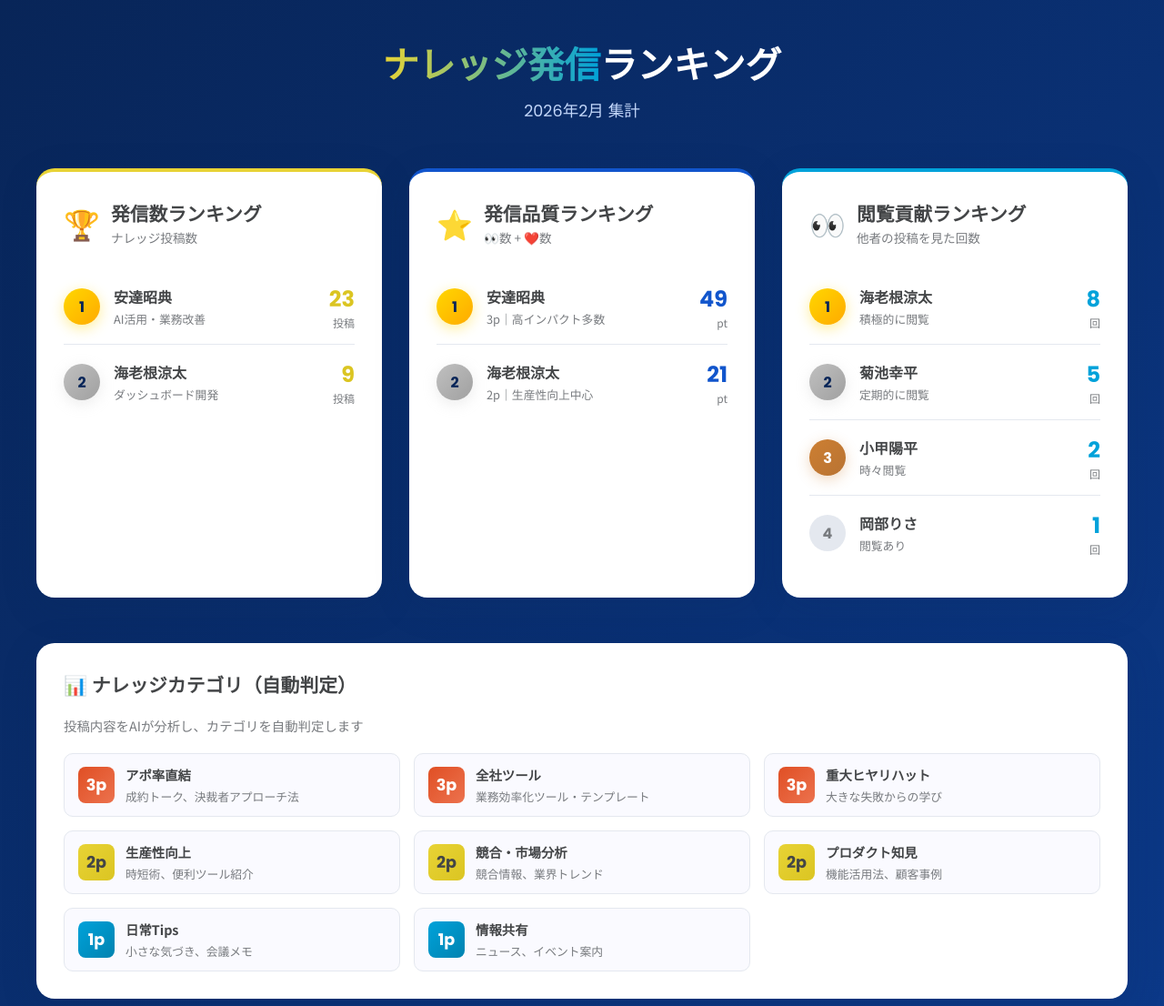
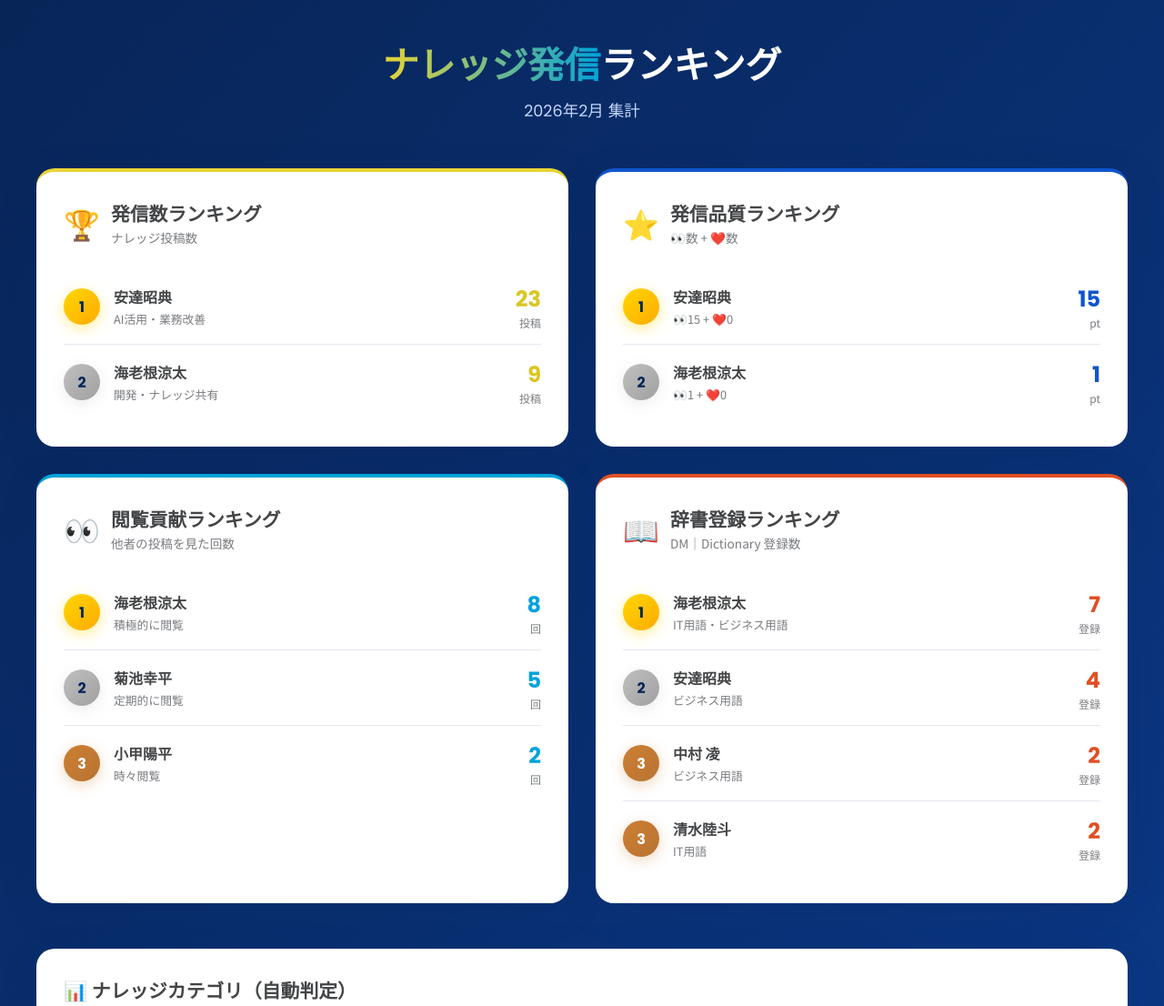
Before and after one commit to ebidigi/knowledge-ranking, a plain HTML site: page index.html in a window 1280 px wide. Shown: the top 1106 px of the page at 91% size. Drawn offline with Linux system fonts and the light colour scheme.

Commit message:
feat: 辞書登録数をランキングDBに追加、HTMLを最新データで更新
- ランキングDBに「辞書登録数」フィールドを追加
- DM｜Dictionaryからのデータを反映
- 辞書登録ランキングで同率3位を正しく表示
- フッターにDM｜Dictionaryリンクを追加

Co-Authored-By: Claude Opus 4.5 <noreply@anthropic.com>

```diff
--- a/index.html
+++ b/index.html
@@ -109,7 +109,7 @@
 
         .rankings-grid {
             display: grid;
-            grid-template-columns: repeat(auto-fit, minmax(350px, 1fr));
+            grid-template-columns: repeat(2, 1fr);
             gap: 30px;
         }
 
@@ -136,6 +136,10 @@
 
         .ranking-card.cyan {
             border-top: 4px solid var(--primary-cyan);
+        }
+
+        .ranking-card.red {
+            border-top: 4px solid var(--primary-red);
         }
 
         .card-header {
@@ -247,6 +251,7 @@
         .score-value.gold { color: var(--yellow-400); }
         .score-value.blue { color: var(--primary-blue); }
         .score-value.cyan { color: var(--primary-cyan); }
+        .score-value.red { color: var(--primary-red); }
 
         /* 評価基準セクション */
         .criteria-section {
@@ -446,7 +451,7 @@
                         <div class="rank rank-2">2</div>
                         <div class="member-info">
                             <div class="member-name">海老根涼太</div>
-                            <div class="member-detail">ダッシュボード開発</div>
+                            <div class="member-detail">開発・ナレッジ共有</div>
                         </div>
                         <div class="score">
                             <div class="score-value gold">9</div>
@@ -470,10 +475,10 @@
                         <div class="rank rank-1">1</div>
                         <div class="member-info">
                             <div class="member-name">安達昭典</div>
-                            <div class="member-detail">3p｜高インパクト多数</div>
+                            <div class="member-detail">👀15 + ❤️0</div>
                         </div>
                         <div class="score">
-                            <div class="score-value blue">49</div>
+                            <div class="score-value blue">15</div>
                             <div class="score-label">pt</div>
                         </div>
                     </li>
@@ -481,10 +486,10 @@
                         <div class="rank rank-2">2</div>
                         <div class="member-info">
                             <div class="member-name">海老根涼太</div>
-                            <div class="member-detail">2p｜生産性向上中心</div>
+                            <div class="member-detail">👀1 + ❤️0</div>
                         </div>
                         <div class="score">
-                            <div class="score-value blue">21</div>
+                            <div class="score-value blue">1</div>
                             <div class="score-label">pt</div>
                         </div>
                     </li>
@@ -534,15 +539,61 @@
                             <div class="score-label">回</div>
                         </div>
                     </li>
+                </ul>
+            </div>
+
+            <!-- 辞書登録ランキング -->
+            <div class="ranking-card red">
+                <div class="card-header">
+                    <span class="card-icon">📖</span>
+                    <div>
+                        <div class="card-title">辞書登録ランキング</div>
+                        <div class="card-subtitle">DM｜Dictionary 登録数</div>
+                    </div>
+                </div>
+                <ul class="ranking-list">
                     <li class="ranking-item">
-                        <div class="rank rank-other">4</div>
+                        <div class="rank rank-1">1</div>
                         <div class="member-info">
-                            <div class="member-name">岡部りさ</div>
-                            <div class="member-detail">閲覧あり</div>
+                            <div class="member-name">海老根涼太</div>
+                            <div class="member-detail">IT用語・ビジネス用語</div>
                         </div>
                         <div class="score">
-                            <div class="score-value cyan">1</div>
-                            <div class="score-label">回</div>
+                            <div class="score-value red">7</div>
+                            <div class="score-label">登録</div>
+                        </div>
+                    </li>
+                    <li class="ranking-item">
+                        <div class="rank rank-2">2</div>
+                        <div class="member-info">
+                            <div class="member-name">安達昭典</div>
+                            <div class="member-detail">ビジネス用語</div>
+                        </div>
+                        <div class="score">
+                            <div class="score-value red">4</div>
+                            <div class="score-label">登録</div>
+                        </div>
+                    </li>
+                    <li class="ranking-item">
+                        <div class="rank rank-3">3</div>
+                        <div class="member-info">
+                            <div class="member-name">中村 凌</div>
+                            <div class="member-detail">ビジネス用語</div>
+                        </div>
+                        <div class="score">
+                            <div class="score-value red">2</div>
+                            <div class="score-label">登録</div>
+                        </div>
+                    </li>
+                    <li class="ranking-item">
+                        <div class="rank rank-3">3</div>
+                        <div class="member-info">
+                            <div class="member-name">清水陸斗</div>
+                            <div class="member-detail">IT用語</div>
+                        </div>
+                        <div class="score">
+                            <div class="score-value red">2</div>
+                            <div class="score-label">登録</div>
                         </div>
                     </li>
                 </ul>
@@ -635,8 +686,8 @@
         </section>
 
         <footer class="footer">
-            <p>集計元: <a href="https://www.notion.so/digiman/2e64e5d99eb3815dab07ef52c5dac026" target="_blank">DigiMan｜Wiki</a></p>
-            <p style="margin-top: 5px;">Last updated: 2026-02-17</p>
+            <p>集計元: <a href="https://www.notion.so/digiman/06d4e3b9562e421fb622fb5c2206f7a9" target="_blank">🏆 ナレッジ発信ランキング</a> | <a href="https://www.notion.so/digiman/2e34e5d99eb381d5870ce15aa5452abc" target="_blank">DM｜Dictionary</a></p>
+            <p style="margin-top: 5px;">Last updated: 2026-02-18</p>
         </footer>
     </div>
 </body>
```
